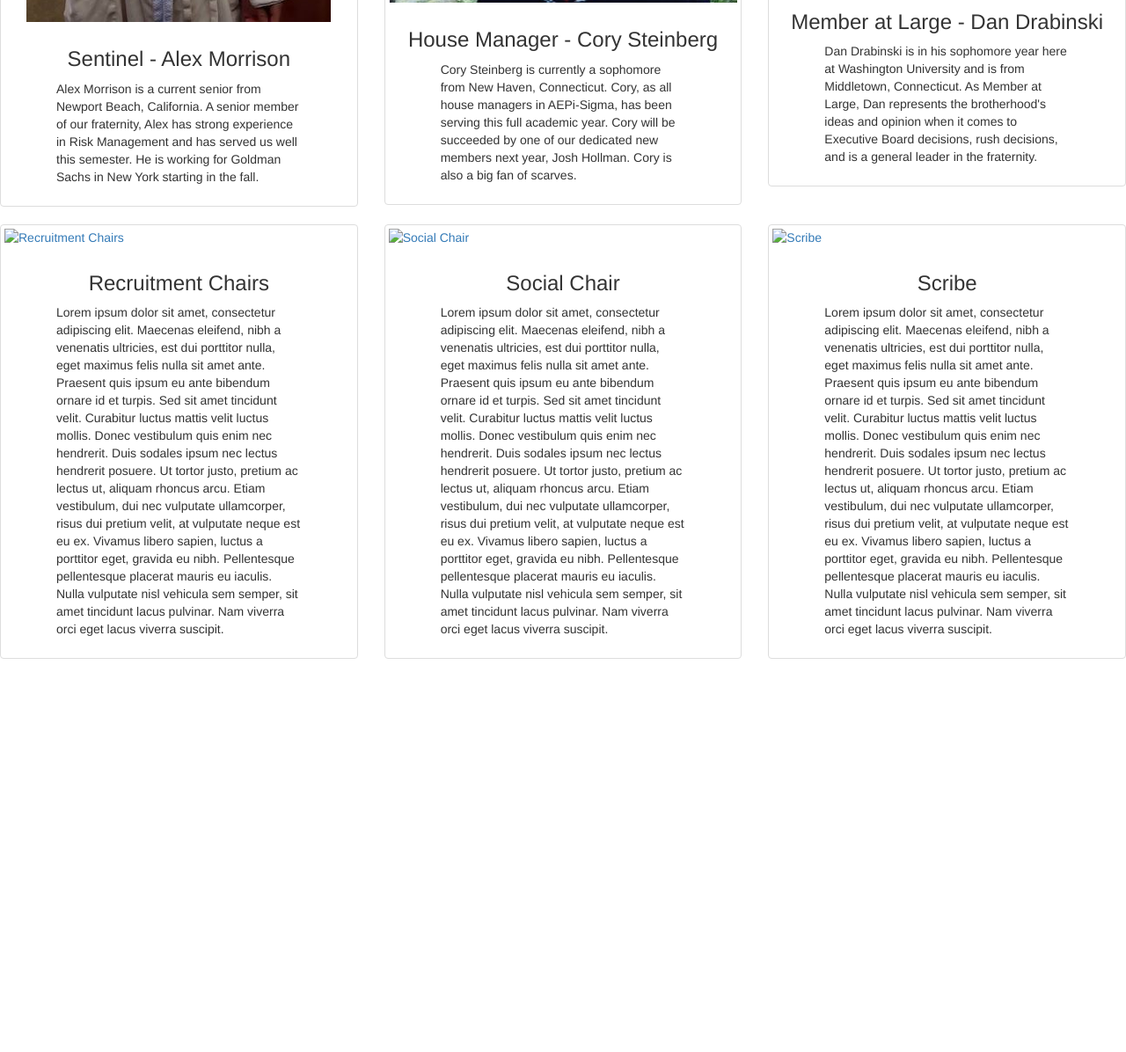
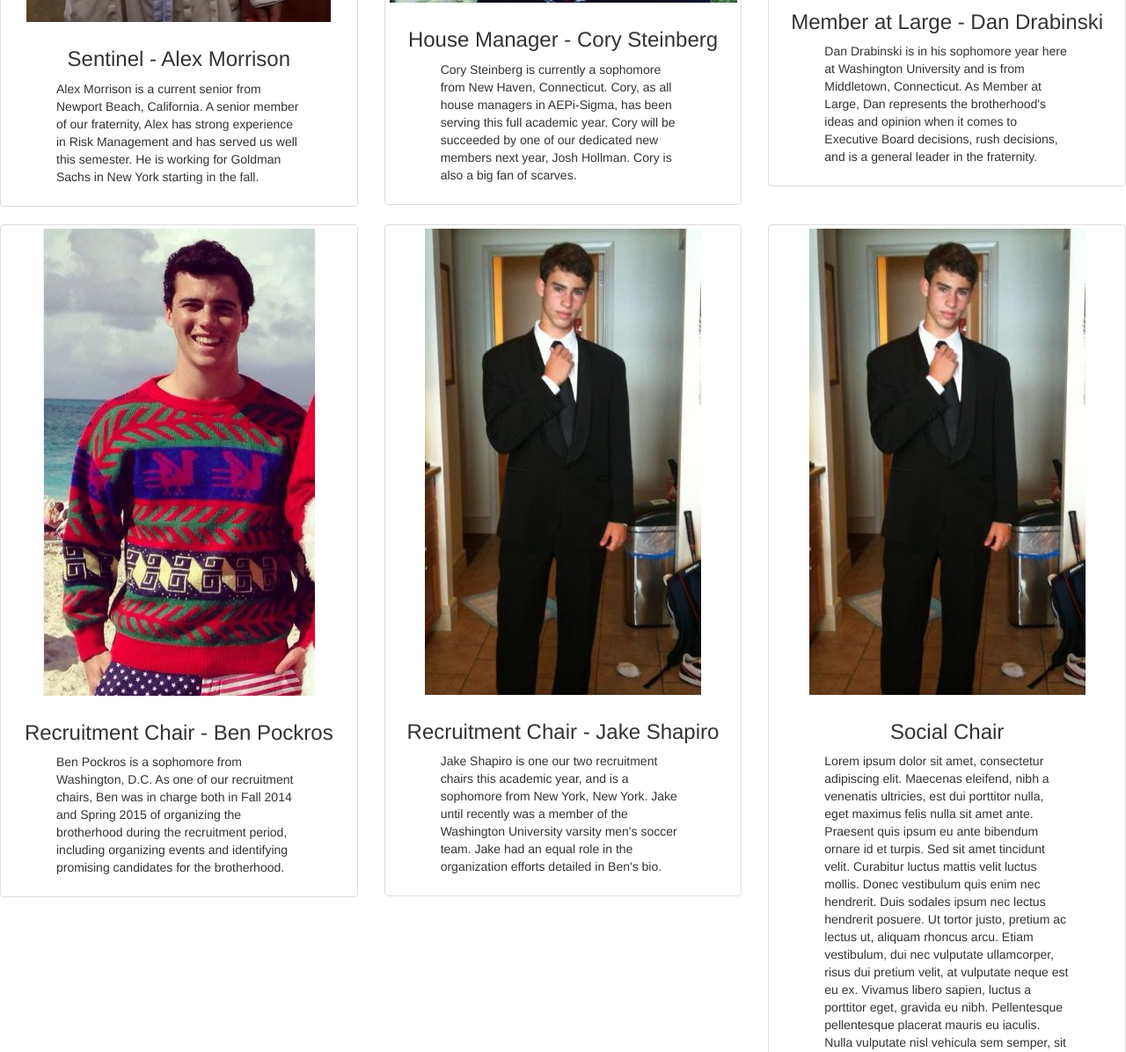
Before and after one commit to wwhip2088/studentorg, a plain HTML site: page eboard.html in a window 1280 px wide. Shown: the part 1597-2793 px from the top of the page at 88% size. Before the commit the page ends 2366 px from the top, so only its background shows below. Drawn offline with nearby package versions, Linux system fonts and the light colour scheme.

Commit message:
couple more eboard pics

```diff
--- a/eboard.html
+++ b/eboard.html
@@ -133,32 +133,28 @@
   <div class="row">
   <div class="col-sm-6 col-md-4">
     <div class="thumbnail">
-      <a href = "trevifountain.html">
-      <img src="trevifountain.jpg" alt="Recruitment Chairs"></a>
+      <img src="pock1.jpg" alt="Rush Chair 1" style="height516px">
       <div class="caption">
-        <h3>Recruitment Chairs</h3>
-        <p>Lorem ipsum dolor sit amet, consectetur adipiscing elit. Maecenas eleifend, nibh a venenatis ultricies, est dui porttitor nulla, eget maximus felis nulla sit amet ante. Praesent quis ipsum eu ante bibendum ornare id et turpis. Sed sit amet tincidunt velit. Curabitur luctus mattis velit luctus mollis. Donec vestibulum quis enim nec hendrerit. Duis sodales ipsum nec lectus hendrerit posuere. Ut tortor justo, pretium ac lectus ut, aliquam rhoncus arcu. Etiam vestibulum, dui nec vulputate ullamcorper, risus dui pretium velit, at vulputate neque est eu ex. Vivamus libero sapien, luctus a porttitor eget, gravida eu nibh. Pellentesque pellentesque placerat mauris eu iaculis. Nulla vulputate nisl vehicula sem semper, sit amet tincidunt lacus pulvinar. Nam viverra orci eget lacus viverra suscipit.</p>
-        <p>
+        <h3>Recruitment Chair - Ben Pockros </h3>
+        <p>Ben Pockros is a sophomore from Washington, D.C. As one of our recruitment chairs, Ben was in charge both in Fall 2014 and Spring 2015 of organizing the brotherhood during the recruitment period, including organizing events and identifying promising candidates for the brotherhood. </p>
       </div>
   </div>
   </div>
    <div class="col-sm-6 col-md-4">
     <div class="thumbnail">
-      <a href = "amsterdamcanal.html">
-      <img src="amsterdamcanal.jpg" alt="Social Chair"></a>
+      <img src="shappy1.jpg" alt="Rush Chair 2" style="height516px">
       <div class="caption">
-        <h3>Social Chair</h3>
-        <p>Lorem ipsum dolor sit amet, consectetur adipiscing elit. Maecenas eleifend, nibh a venenatis ultricies, est dui porttitor nulla, eget maximus felis nulla sit amet ante. Praesent quis ipsum eu ante bibendum ornare id et turpis. Sed sit amet tincidunt velit. Curabitur luctus mattis velit luctus mollis. Donec vestibulum quis enim nec hendrerit. Duis sodales ipsum nec lectus hendrerit posuere. Ut tortor justo, pretium ac lectus ut, aliquam rhoncus arcu. Etiam vestibulum, dui nec vulputate ullamcorper, risus dui pretium velit, at vulputate neque est eu ex. Vivamus libero sapien, luctus a porttitor eget, gravida eu nibh. Pellentesque pellentesque placerat mauris eu iaculis. Nulla vulputate nisl vehicula sem semper, sit amet tincidunt lacus pulvinar. Nam viverra orci eget lacus viverra suscipit.</p>
-        <p>
+        <h3>Recruitment Chair - Jake Shapiro</h3>
+        <p>Jake Shapiro is one our two recruitment chairs this academic year, and is a sophomore from New York, New York. Jake until recently was a member of the Washington University varsity men's soccer team. Jake had an equal role in the organization efforts detailed in Ben's bio.
+        </p>
     </div>
   </div>
 </div>
   <div class="col-sm-6 col-md-4">
     <div class="thumbnail">
-      <a href = "trevifountain.html">
-      <img src="trevifountain.jpg" alt="Scribe"></a>
+      <img src="shappy1.jpg" alt="Rush Chair 2" style="height516px">
       <div class="caption">
-        <h3>Scribe</h3>
+        <h3>Social Chair</h3>
         <p>Lorem ipsum dolor sit amet, consectetur adipiscing elit. Maecenas eleifend, nibh a venenatis ultricies, est dui porttitor nulla, eget maximus felis nulla sit amet ante. Praesent quis ipsum eu ante bibendum ornare id et turpis. Sed sit amet tincidunt velit. Curabitur luctus mattis velit luctus mollis. Donec vestibulum quis enim nec hendrerit. Duis sodales ipsum nec lectus hendrerit posuere. Ut tortor justo, pretium ac lectus ut, aliquam rhoncus arcu. Etiam vestibulum, dui nec vulputate ullamcorper, risus dui pretium velit, at vulputate neque est eu ex. Vivamus libero sapien, luctus a porttitor eget, gravida eu nibh. Pellentesque pellentesque placerat mauris eu iaculis. Nulla vulputate nisl vehicula sem semper, sit amet tincidunt lacus pulvinar. Nam viverra orci eget lacus viverra suscipit.</p>
         <p>
       </div>
```
Also changed, not shown: kubinak.jpg (added), pock1.JPG (added), shappy1.JPG (added).
